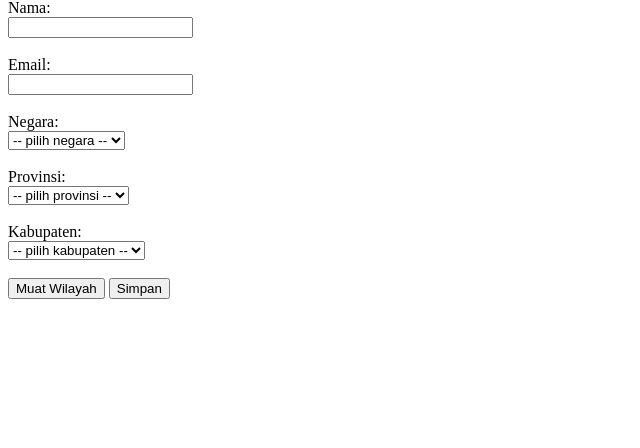
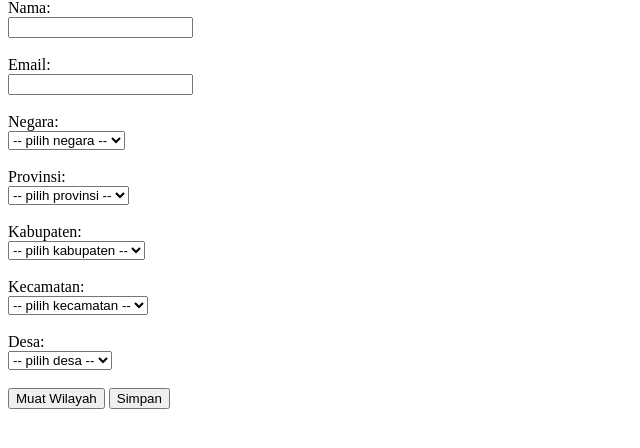
Before and after one commit to JayVillain/Django-jeli, a Django app: page /pendaftaran/ in a window 1280 px wide. Shown: the part 68-516 px from the top of the page, without its empty margins (0-640 px from the left). Run offline with Django 5.2, Linux system fonts and the light colour scheme; data comes from the database, SQL or seed files in the repository.

Commit message:
Jan 23, 2026, 3:18 AM

```diff
--- a/sri/templates/daftar.html
+++ b/sri/templates/daftar.html
@@ -4,6 +4,7 @@
     <title>Form Pendaftaran</title>
 </head>
 <body>
+
 <h2>Form Pendaftaran</h2>
 
 {% if error %}
@@ -43,6 +44,22 @@
         {% endfor %}
     </select><br><br>
 
+    <label>Kecamatan:</label><br>
+    <select name="kecamatan">
+        <option value="">-- pilih kecamatan --</option>
+        {% for kc in kecamatan_list %}
+            <option value="{{ kc.id }}">{{ kc.nama }}</option>
+        {% endfor %}
+    </select><br><br>
+
+    <label>Desa:</label><br>
+    <select name="desa">
+        <option value="">-- pilih desa --</option>
+        {% for d in desa_list %}
+            <option value="{{ d.id }}">{{ d.nama }}</option>
+        {% endfor %}
+    </select><br><br>
+
     <button type="submit" name="action" value="filter">Muat Wilayah</button>
     <button type="submit" name="action" value="save">Simpan</button>
 </form>
```
